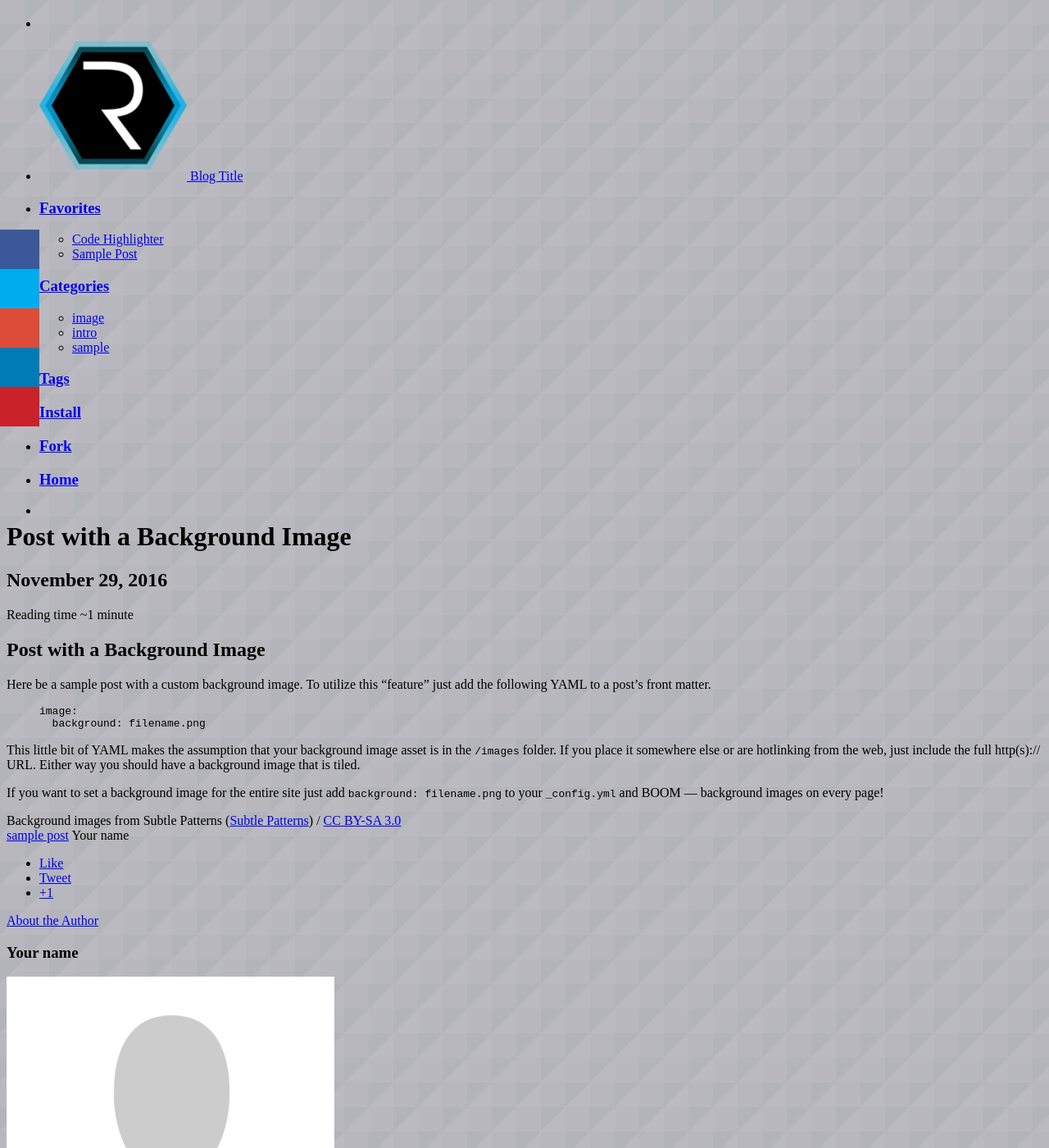
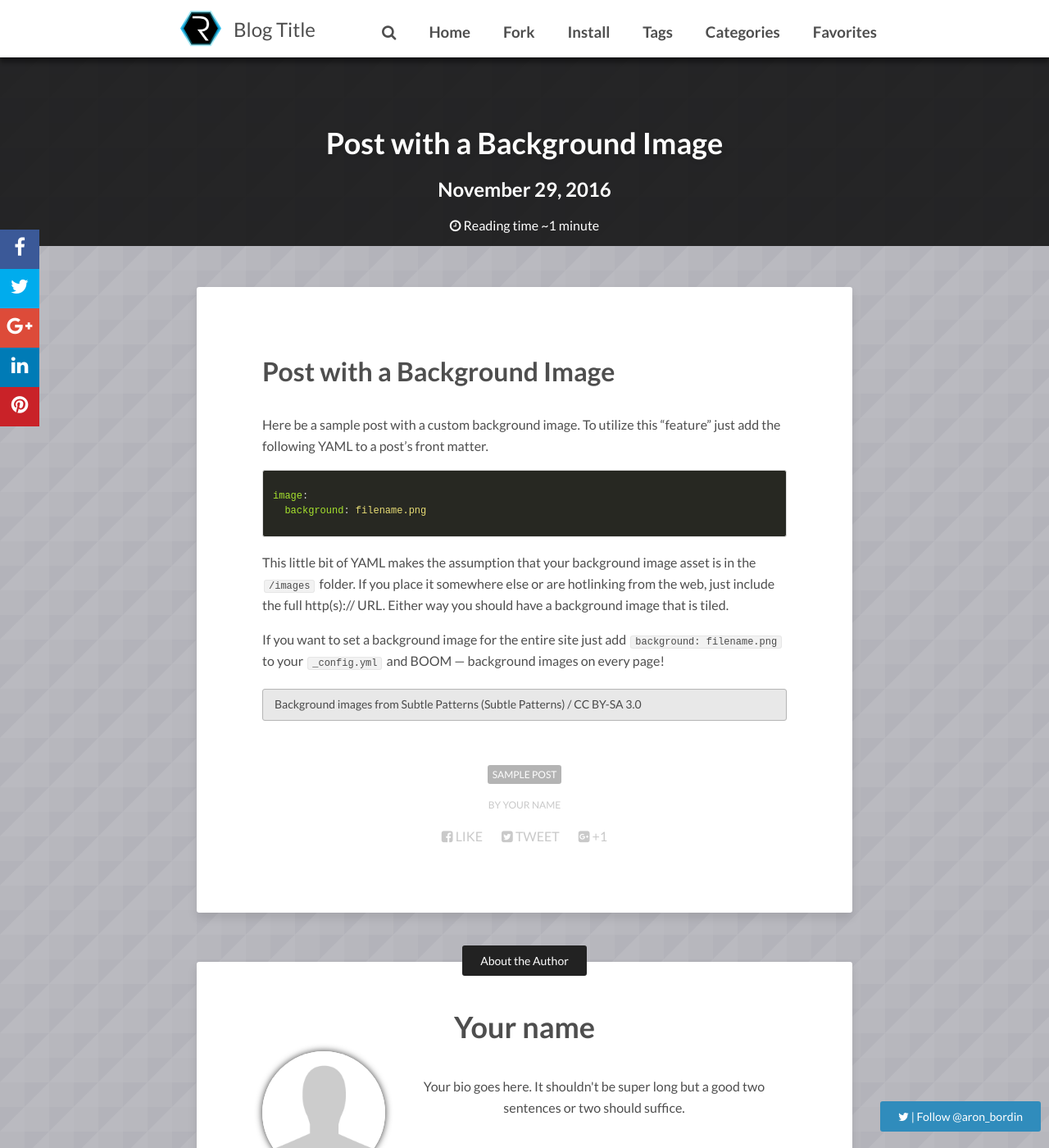
Before and after one commit to mungees/mungees.github.io, a Jekyll site: the page built from _posts/2016-11-29-background-image.md, in a window 1280 px wide and 1400 px high. Shown: the whole window at 82% size. Built offline with Jekyll 4.4.1, drawn with Linux system fonts in a browser that asks for light colours; nearby versions of some CDN libraries; comment, search, counter and statistics services are not loaded.

Commit message:
Update a base url

```diff
--- a/_config.yml
+++ b/_config.yml
@@ -10,7 +10,7 @@
 # Your site's domain goes here (eg: //mmistakes.github.io, http://mademistakes.com, etc)
 # When testing locally leave blank or use http://localhost:4000
 
-url: http://aronbordin.com/neo-hpstr-jekyll-theme
+url: https://mungees.github.io
 
 # draw your top menu here
 # each item must have a title and a url.
--- a/_includes/head.html
+++ b/_includes/head.html
@@ -32,7 +32,7 @@
 <meta name="viewport" content="width=device-width, initial-scale=1, maximum-scale=1.0, user-scalable=no"/>
 
 <!-- For all browsers -->
-<link rel="stylesheet" href="{{ site.url }}/assets/css/main.scss">
+<link rel="stylesheet" href="{{ site.url }}/assets/css/main.css">
 <link rel="stylesheet" href="{{ site.url }}/assets/css/jquery.mmenu.all.css">
 <link rel="stylesheet" href="{{ site.url }}/assets/css/jquery.floating-social-share.min.css">
 <!-- Webfonts -->
```
